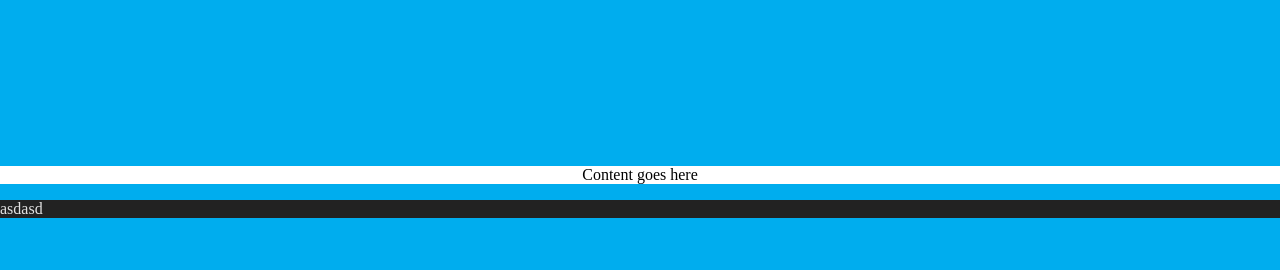
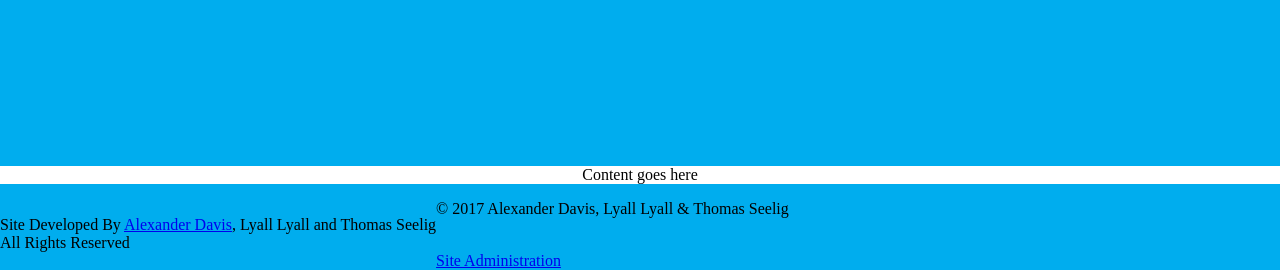
Before and after one commit to AlexanderEDavis/BrumHack6.0-SocietyPlus, a PHP site: page / in a window 1280 px wide. Shown: the part 1076-1346 px from the top of the page. Before the commit the page ends 1294 px from the top, so only its background shows below. Run offline with PHP 8.4, Linux system fonts and the light colour scheme.

Commit message:
test of footer

```diff
--- /dev/null
+++ b/footer.php
@@ -0,0 +1,9 @@
+    <div class="Provider-Left" style="float:left;text-align: left;">
+      <p>Site Developed By <a href="https://www.alexanderdavis.tech">Alexander Davis</a>, Lyall Lyall and Thomas Seelig</br>All Rights Reserved</p>
+    </div>
+
+    <div class="copy-right" style=”float:right;text-align: right;”>
+      <p>&copy 2017 Alexander Davis, Lyall Lyall & Thomas Seelig</p></br> <a href="login.php">Site Administration</a>
+    </div>
+  </body>
+</html>
--- a/index.php
+++ b/index.php
@@ -78,9 +78,6 @@
       <p>Content goes here</p>
     </div>
 
-    <footer>
-      <p>asdasd</p>
-    </footer>
-
-   </body>
-</html>
+<?php
+  include 'footer.php'
+?>
```
